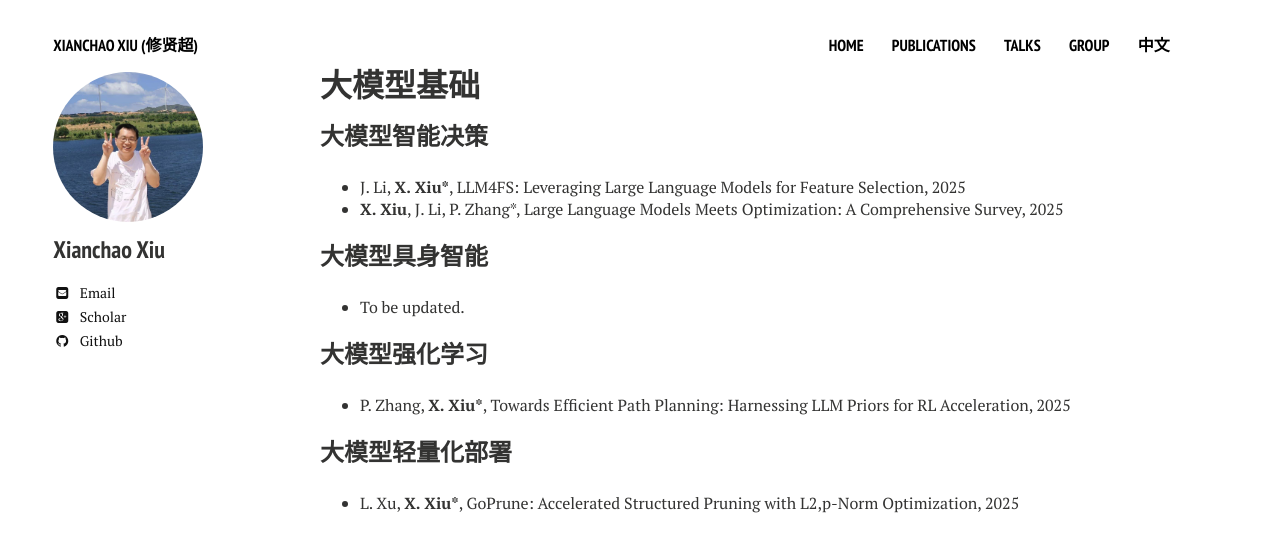
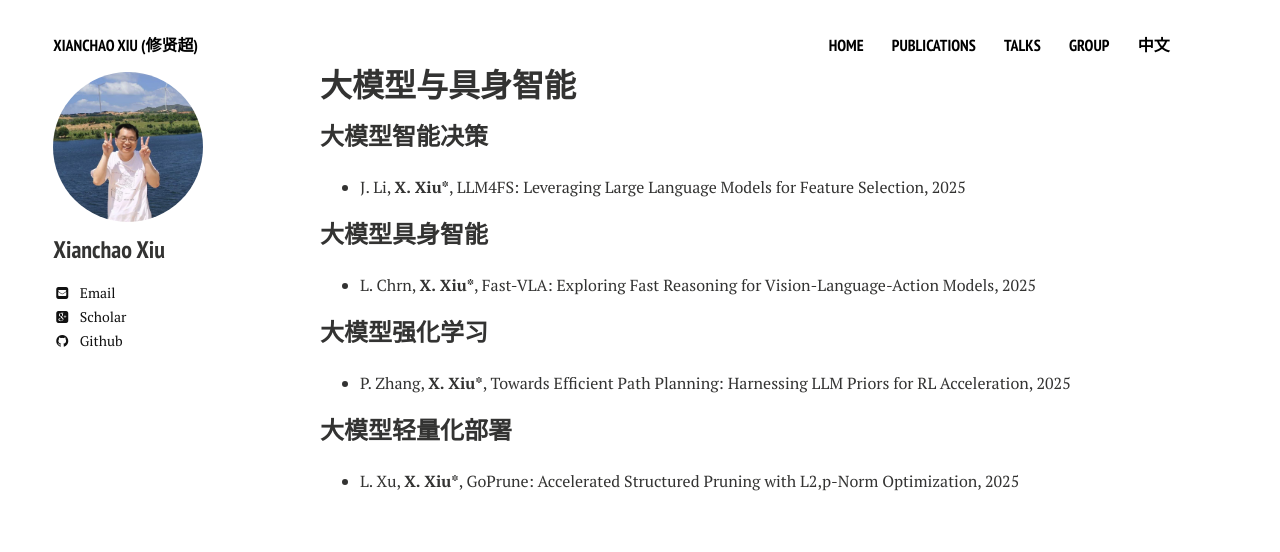
Before and after one commit to xianchaoxiu/xianchaoxiu.github.io, a Jekyll site: the page built from chinese/research/LLM/index.md, in a window 1280 px wide. Shown: the top 552 px of the page. Built offline with Jekyll 4.4.1, drawn with Linux system fonts in a browser that asks for light colours; nearby versions of some CDN libraries.

Commit message:
Update index.md

```diff
--- a/chinese/research/LLM/index.md
+++ b/chinese/research/LLM/index.md
@@ -1,6 +1,6 @@
 ---
 layout: page
-title: 大模型基础
+title: 大模型与具身智能
 comments: false
 share: false
 ---
@@ -9,11 +9,10 @@ share: false
 ### 大模型智能决策
 
 * J. Li, <b>X. Xiu*</b>, LLM4FS: Leveraging Large Language Models for Feature Selection, 2025 <br>
-* <b>X. Xiu</b>, J. Li, P. Zhang*, Large Language Models Meets Optimization: A Comprehensive Survey, 2025 <br>
 
 ### 大模型具身智能
 
-* To be updated.
+* L. Chrn, <b>X. Xiu*</b>, Fast-VLA: Exploring Fast Reasoning for Vision-Language-Action Models, 2025 <br>
 
 ### 大模型强化学习
 
```
